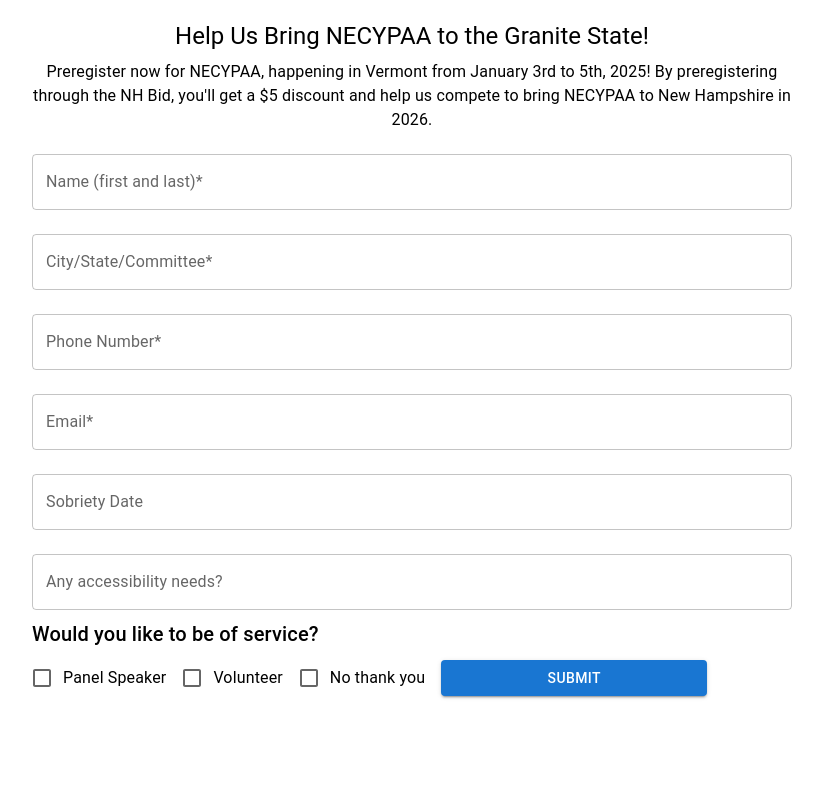
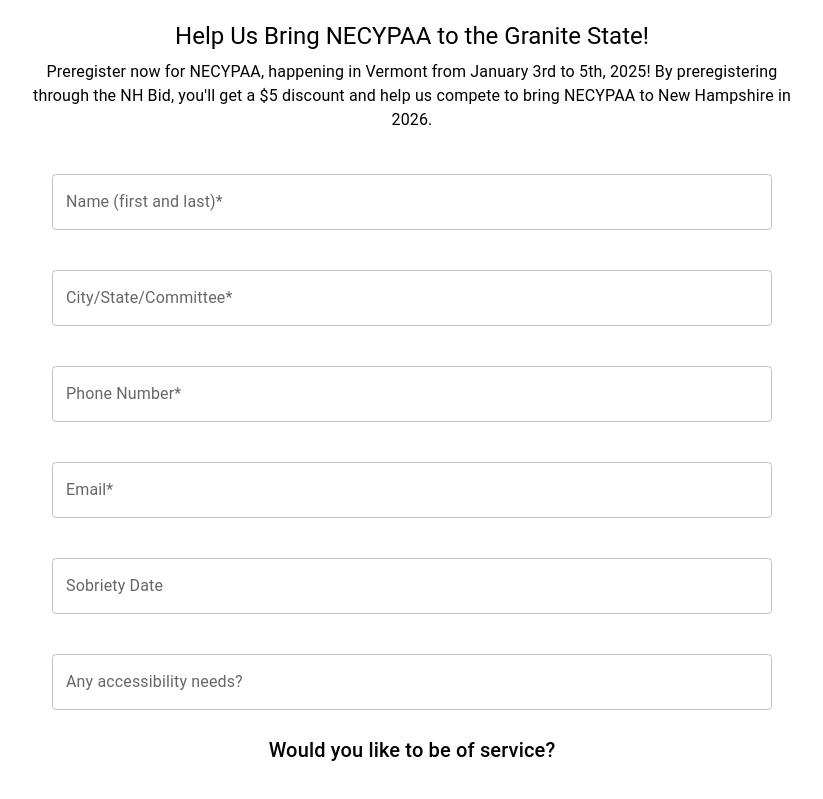
Before and after one commit to mkostandin/react-dotnet-sqlite-paypal, a React (Create React App) app in the folder frontend/: page / in a window 1280 px wide. Shown: the top 799 px of the page, without its empty margins (228-1051 px from the left). Built offline with nearby package versions, Linux system fonts and the light colour scheme; no server answers.

Commit message:
Fixed submit

```diff
--- a/frontend/src/components/RegistrationForm.js
+++ b/frontend/src/components/RegistrationForm.js
@@ -55,7 +55,7 @@
   };
 
   return (
-    <form onSubmit={handleSubmit} className={styles.formContainer}>
+    <form onSubmit={handleSubmit} className={styles.form}>
       <TextField
         label="Name (first and last)*"
         name="name"
@@ -152,7 +152,7 @@
         variant="contained"
         color="primary"
         type="submit"
-        fullWidth={false} // Ensure it's not taking full width
+        fullWidth={false} // Make sure fullWidth is false to respect CSS width
       >
         Submit
       </Button>
```
